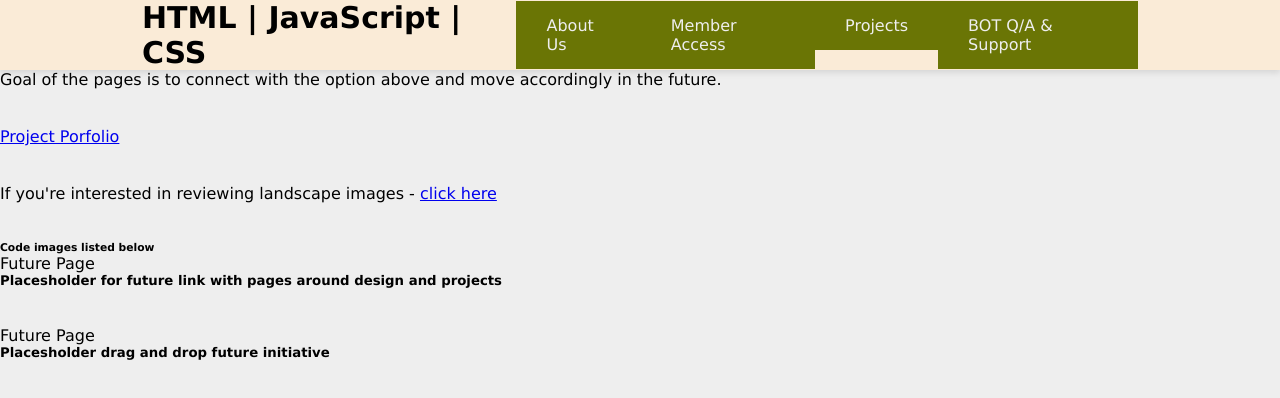
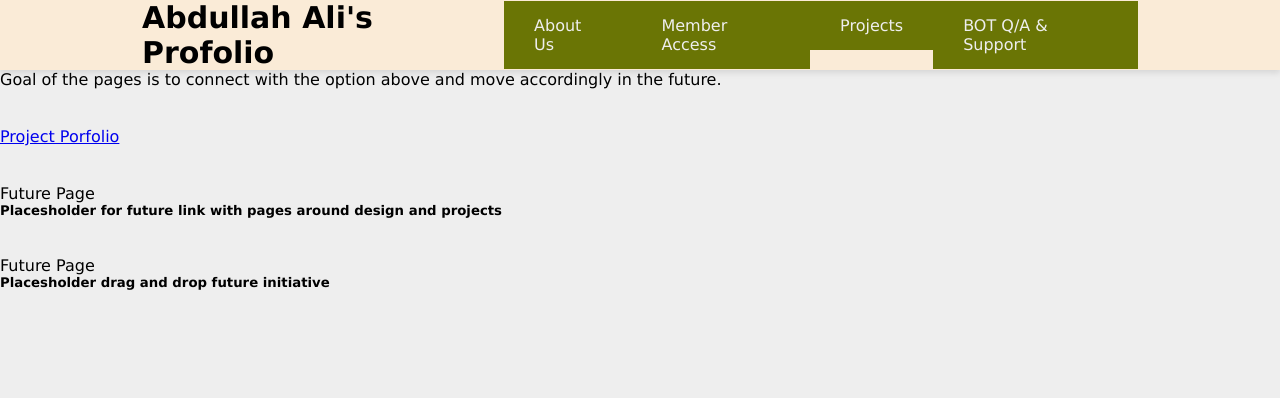
Before and after one commit to abdulali01/abdulali01.github.io, a plain HTML site: page index.html in a window 1280 px wide. Drawn offline with Linux system fonts and the light colour scheme; a script that the page names is missing.

Commit message:
Update index.html

```diff
--- a/index.html
+++ b/index.html
@@ -9,7 +9,7 @@
 <body>
     <header>
     <nav>
-            <h1>HTML | JavaScript | CSS</h1>
+            <h1>Abdullah Ali's Profolio</h1>
             <ol class="tabs">
                 <li class="tab">
                     <a data-switcher data-tab="1">About Us</a>
@@ -33,11 +33,6 @@
             <br>
             <li class="options">
                 </li>
-                <p> If you're interested in reviewing landscape images - <a href="https://www.bing.com/images/search?view=detailV2&ccid=wwxK07x0&id=8957E375287CD2A89F527A027746ADC2EE6CB644&thid=OIP.wwxK07x0Umfnh0l-nrjxjgHaDg&mediaurl=https%3a%2f%2fimages.pexels.com%2fphotos%2f459225%2fpexels-photo-459225.jpeg%3fcs%3dsrgb%26dl%3ddaylight-environment-forest-459225.jpg%26fm%3djpg&cdnurl=https%3a%2f%2fth.bing.com%2fth%2fid%2fR.c30c4ad3bc745267e787497e9eb8f18e%3frik%3dRLZs7sKtRncCeg%26pid%3dImgRaw%26r%3d0&exph=2848&expw=6000&q=images&simid=608052655394674786&FORM=IRPRST&ck=B5CA5B9AF537512E8B812EE84F94CCC1&selectedIndex=6&qpvt=images&ajaxhist=0&ajaxserp=0">click here</a></p>
-                <br><br>
-                <h6> Code images listed below</h6>
-
-
                 <li class="options">Future Page
                 <h5>Placesholder for future link with pages around design and projects</h5>
 
```
